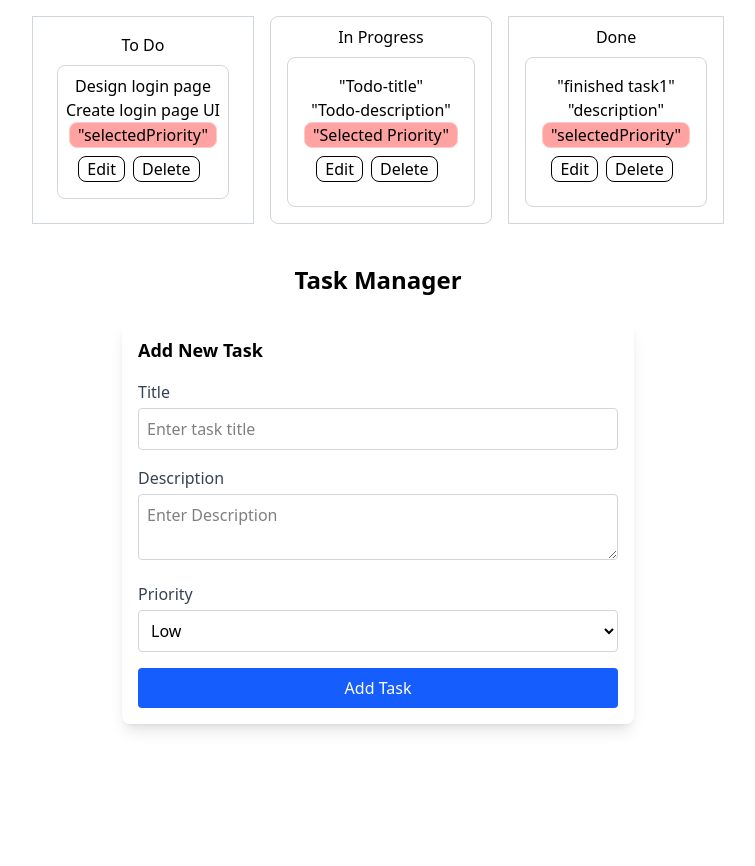
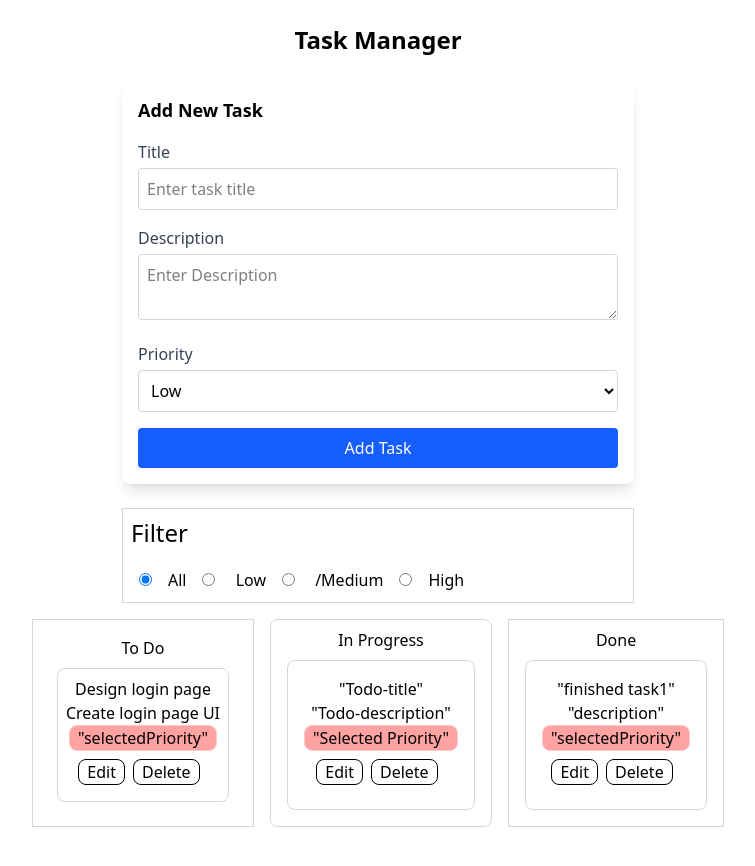
Before and after one commit to Nandanarayaroth/Mini-task-manager, a React (Vite) app: page / in a window 1280 px wide. Shown: the top 866 px of the page, without its empty margins (262-1017 px from the left). Built offline with nearby package versions, Linux system fonts and the light colour scheme.

Commit message:
add parent component

```diff
--- a/src/App.jsx
+++ b/src/App.jsx
@@ -1,17 +1,14 @@
 import { useState } from 'react'
-import Status from './components/Status';
-import './App.css'
-import TaskForm from './components/TaskForm'
+import ParentComponent from './components/ParentComponent';
+
+
+
 
 function App() {
 
   return (
     <>
-      <Status />
-      <div className="min-h-screen bg-gra-100 p-6">
-        <h1 className="text-2xl font-bold text-center mb-6">Task Manager</h1>
-        <TaskForm />
-      </div>
+     <ParentComponent/>
     </>
   );
 }
--- a/src/components/Filter.jsx
+++ b/src/components/Filter.jsx
@@ -9,7 +9,7 @@ function Filter() {
     }
 
     return(
-        <div className="border border-gray-300">
+        <div className="border border-gray-300 mx-auto max-w-lg mt-6">
             <h3 className="text-2xl m-2">Filter</h3>
             <input
                 className="m-4"
@@ -24,7 +24,7 @@ function Filter() {
                 className="m-4"
             type="radio" value={"High"} name="filter" checked={selectedPriority === "High"} onChange={handleChangefilter}/><label>High</label>
 
-            <div>{selectedPriority}</div>
+
         </div>
     )
 }
--- /dev/null
+++ b/src/components/ParentComponent.jsx
@@ -0,0 +1,17 @@
+import React from 'react'
+import TaskForm from './TaskForm';
+import Status from './Status';
+import Filter from './Filter';
+
+export default function ParentComponent() {
+  return (
+    <div>
+      <div className="min-h-screen bg-gra-100 p-6">
+        <h1 className="text-2xl font-bold text-center mb-6">Task Manager</h1>
+        <TaskForm/>
+        <Filter/>
+        <Status/>
+      </div>
+    </div>
+  );
+}
```
